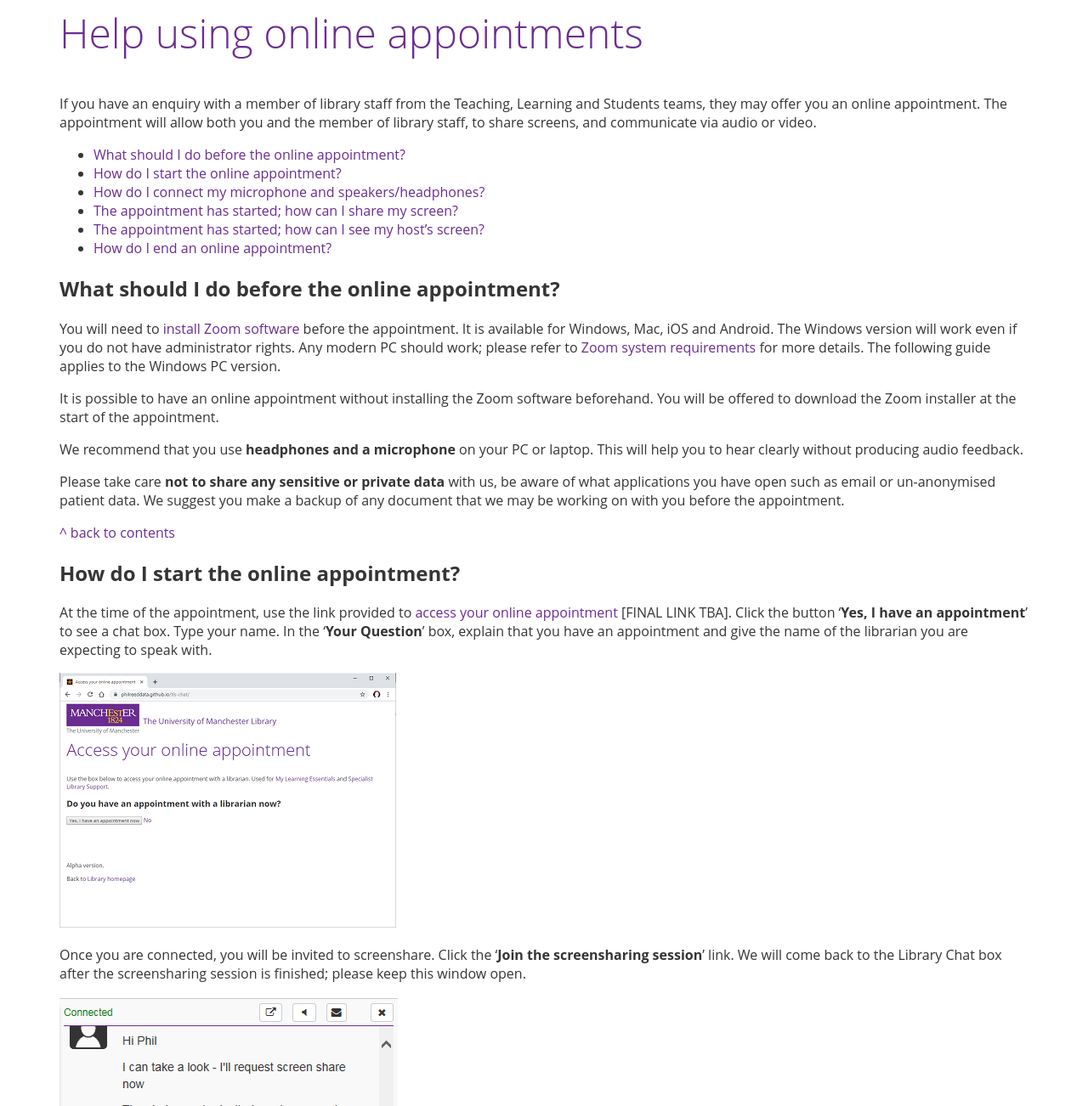
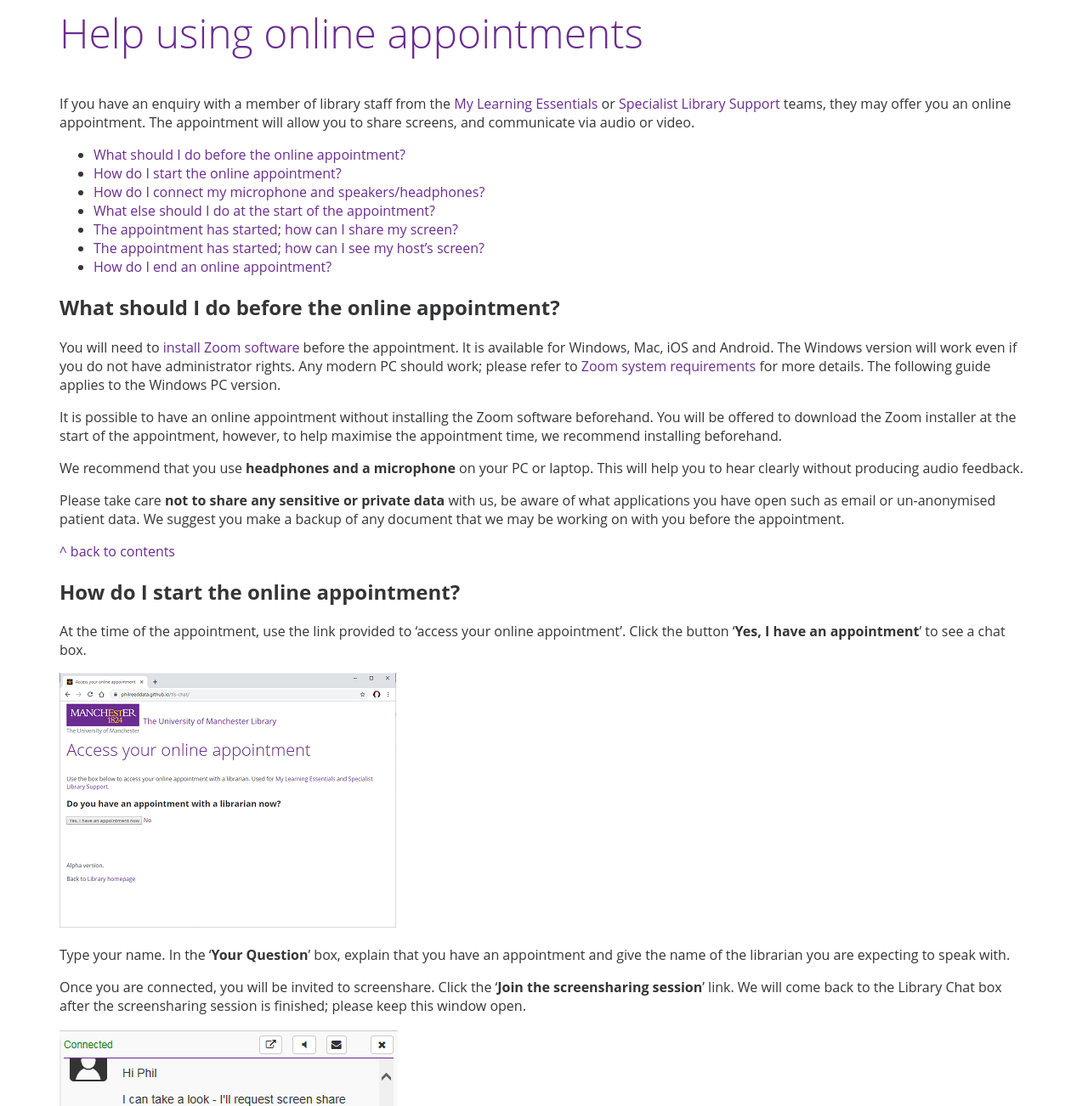
Before and after one commit to PhilReedData/TLSOnlineAppointment, a Jekyll site: the page built from docs/index.md, in a window 1280 px wide and 1400 px high, cut to the strip 98-1400 px from the top of the window. Shown: the whole strip at 85% size. Built offline with Jekyll 4.4.1, drawn with Linux system fonts in a browser that asks for light colours; some of the changed text lies outside the part shown.

Commit message:
Added Padma's QA comments

```diff
--- a/docs/index.md
+++ b/docs/index.md
@@ -5,13 +5,14 @@
 
 # Help using online appointments
 
-If you have an enquiry with a member of library staff from the Teaching, Learning and Students teams,
+If you have an enquiry with a member of library staff from the [My Learning Essentials](https://www.library.manchester.ac.uk/using-the-library/students/training-and-skills-support/my-learning-essentials/) or [Specialist Library Support](https://www.library.manchester.ac.uk/using-the-library/students/specialist-learning/) teams,
 they may offer you an online appointment.
-The appointment will allow both you and the member of library staff, to share screens, and communicate via audio or video.
+The appointment will allow you to share screens, and communicate via audio or video.
 
 * [What should I do before the online appointment?](#what-should-i-do-before-the-online-appointment)
 * [How do I start the online appointment?](#how-do-i-start-the-online-appointment)
 * [How do I connect my microphone and speakers/headphones?](#how-do-i-connect-my-microphone-and-speakersheadphones)
+* [What else should I do at the start of the appointment?](#what-else-should-i-do-at-the-start-of-the-appointment)
 * [The appointment has started; how can I share my screen?](#the-appointment-has-started-how-can-i-share-my-screen)
 * [The appointment has started; how can I see my host’s screen?](#the-appointment-has-started-how-can-i-see-my-hosts-screen)
 * [How do I end an online appointment?](#how-do-i-end-an-online-appointment)
@@ -30,7 +31,7 @@
 The following guide applies to the Windows PC version.
 
 It is possible to have an online appointment without installing the Zoom software beforehand.
-You will be offered to download the Zoom installer at the start of the appointment.
+You will be offered to download the Zoom installer at the start of the appointment, however, to help maximise the appointment time, we recommend installing beforehand.
 
 We recommend that you use **headphones and a microphone** on your PC or laptop.
 This will help you to hear clearly without producing audio feedback.
@@ -46,9 +47,11 @@
 
 ## How do I start the online appointment?
 
-At the time of the appointment, use the link provided to [access your online appointment](https://philreeddata.github.io/tls-chat/) \[FINAL LINK TBA\]. Click the button ‘**Yes, I have an appointment**’ to see a chat box. Type your name. In the ‘**Your Question**’ box, explain that you have an appointment and give the name of the librarian you are expecting to speak with.
+At the time of the appointment, use the link provided to 'access your online appointment'. Click the button ‘**Yes, I have an appointment**’ to see a chat box.
 
 ![Access your online appointment](images/11-start.png)
+
+Type your name. In the ‘**Your Question**’ box, explain that you have an appointment and give the name of the librarian you are expecting to speak with.
 
 Once you are connected, you will be invited to screenshare. Click the ‘**Join the screensharing session**’ link. We will come back to the Library Chat box after the screensharing session is finished; please keep this window open.
 
@@ -74,7 +77,7 @@
 
 ## How do I connect my microphone and speakers/headphones?
 
-While you wait for the host to start the meeting, you can **test your computer audio**. Follow the instructions on screen. If you cannot get audio to work, type a message in the chat box to explain this and ask for a telephone number to call.
+While you wait for the host to start the meeting, you can **test your computer audio**. Follow the instructions on screen. If you cannot get audio to work, type a message in the chat box to explain this. We may be able to continue the appointment via telephone call.
 
 ![Speak and pause](images/21-speak.png)
 
@@ -92,8 +95,7 @@
 
 
 
-
-## The appointment has started; how can I share my screen?
+## What else should I do at the start of the appointment?
 
 Before you share your screen, you can open the Chat area within Zoom to type messages or copy and paste text. (Note, this is separate to the Library Chat conversation.)
 
@@ -102,6 +104,15 @@
 At the start of the meeting, your audio may be muted. Click the ‘**Unmute**’ icon at the left of the black icon bar if there is one. If you have a ‘**Mute**’ icon, do not click this unless you want to mute yourself.
 
 ![Talking](images/31-talking.png)
+
+
+[ ^ back to contents](#help-using-online-appointments)
+
+
+
+
+
+## The appointment has started; how can I share my screen?
 
 Click on the ‘**Share**’ icon at the bottom of the screen. You can choose to share your entire screen or a specific window (such as your browser, Word or Excel). **We recommend sharing the entire screen**, assuming you have no confidential or sensitive data visible. Click the ‘**Share**’ button.
 
```
Also changed, not shown: other parts of docs/index.md (+2 -2 lines).
